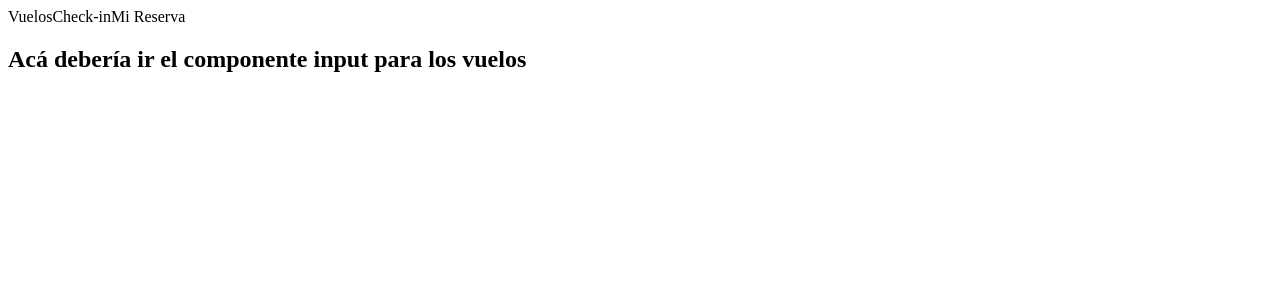
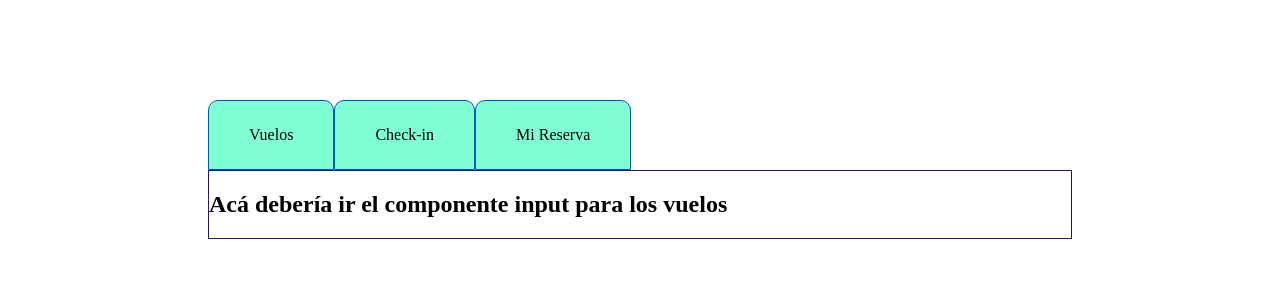
Before and after one commit to jlbatty/VuelaFacilG1, a React app: page / in a window 1280 px wide. Shown: the top 300 px of the page. Built offline with nearby package versions, Linux system fonts and the light colour scheme; the HTML template or start-up script is replaced by a standard one.

Commit message:
0.7 - Added an input test component. Testing useState

```diff
--- a/src/assets/styles/MainInput.css
+++ b/src/assets/styles/MainInput.css
@@ -1,4 +1,22 @@
+* {
+  box-sizing: border-box;
+}
+
+.mainInput {
+  margin: 100px 200px;
+}
+
 .tabs-container {
   display: flex;
   align-items: flex-start;
+  margin-bottom: 0;
 }
+.mainInput__tab {
+  padding: 25px 40px;
+  background-color: aquamarine;
+  border: 1px solid #0156c4;
+  border-radius: 10px 10px 0 0;
+}
+.input-container {
+  border: 1px solid rgb(27, 25, 129);
+}
--- a/src/components/MainInput.jsx
+++ b/src/components/MainInput.jsx
@@ -1,5 +1,5 @@
 //libraries
-import {React, useState } from "react";
+import React, { useState } from "react";
 //styles
 import '../assets/styles/MainInput.css'
 
@@ -11,20 +11,37 @@ const MainInput = () => {
     //Esta función se encarga de cambiar el estado
     //con un condicional miro a qué tab le di click
     //también debe cambiar la clase del componente seleccionado, para que cambie su color
+    console.log(e.target.id)
+    if (e.target.id === 'vuelos'){
+      setSelected('vuelos')
+    } else if (e.target.id === 'checkin') {
+      setSelected('checkin')
+    } else if (e.target.id === 'reserva'){
+      setSelected('reserva')
+    }
+
   }
 
   return (
     <div className="mainInput">
       <div className="tabs-container">
-        <div className="mainInput__tab isSelected" onClick={handleClick}>Vuelos</div>
-        <div className="mainInput__tab">Check-in</div>
-        <div className="mainInput__tab">Mi Reserva</div>
+        <div id="vuelos" className="mainInput__tab isSelected" onClick={handleClick}>Vuelos</div>
+        <div id="checkin" className="mainInput__tab" onClick={handleClick}>Check-in</div>
+        <div id="reserva" className="mainInput__tab" onClick={handleClick}>Mi Reserva</div>
       </div>
       <div className="input-container">
         {
           selected === 'vuelos' &&
           <h2>Acá debería ir el componente input para los vuelos</h2>
         }
+        {
+          selected === 'checkin' &&
+          <h2>Acá debería ir el componente para hacer el check in </h2>
+        }
+        {
+          selected === 'reserva' &&
+          <h2>Acá debería ir el componente para hacer buscar una reserva </h2>
+}
       </div>
     </div>
   )
```
